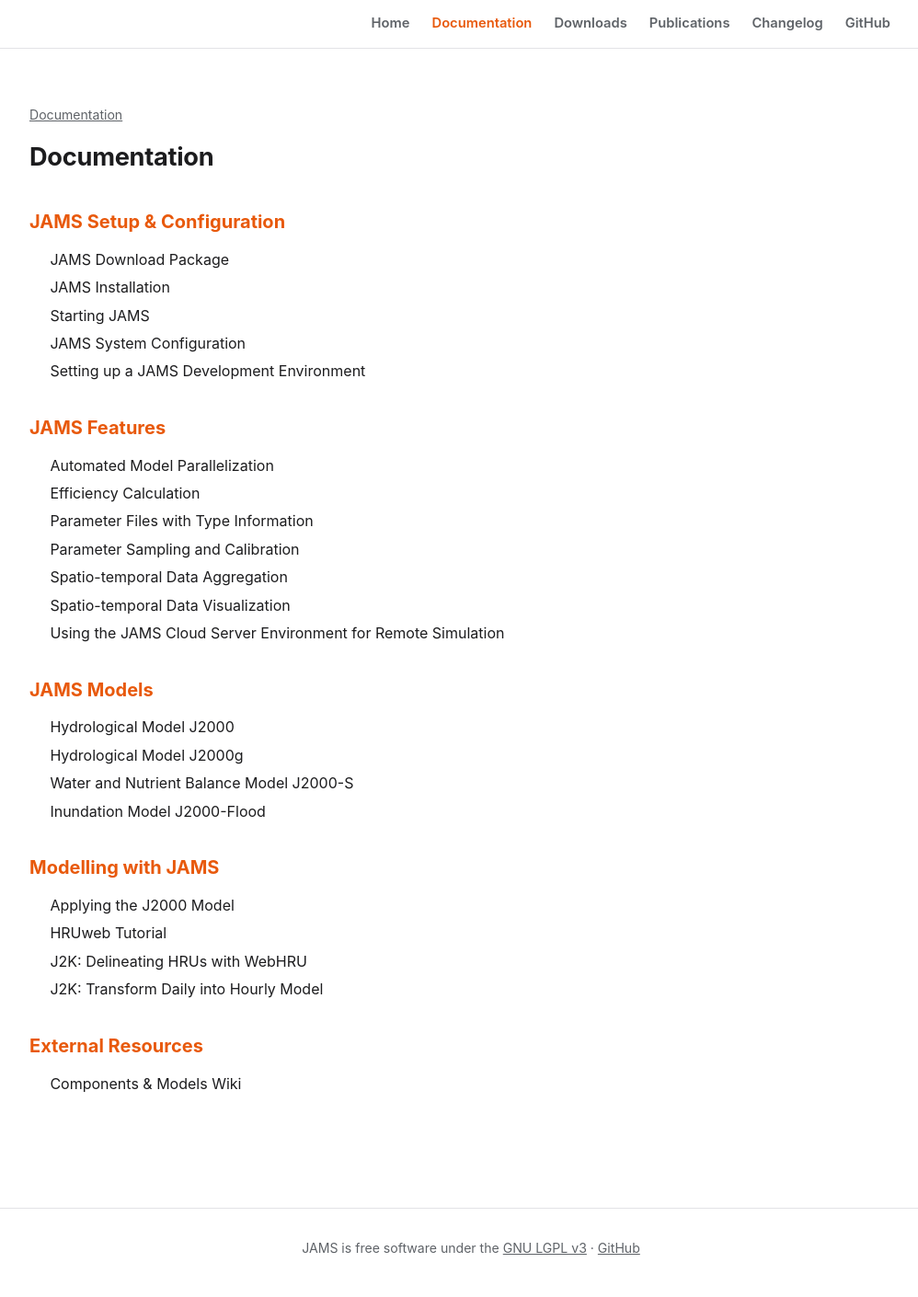
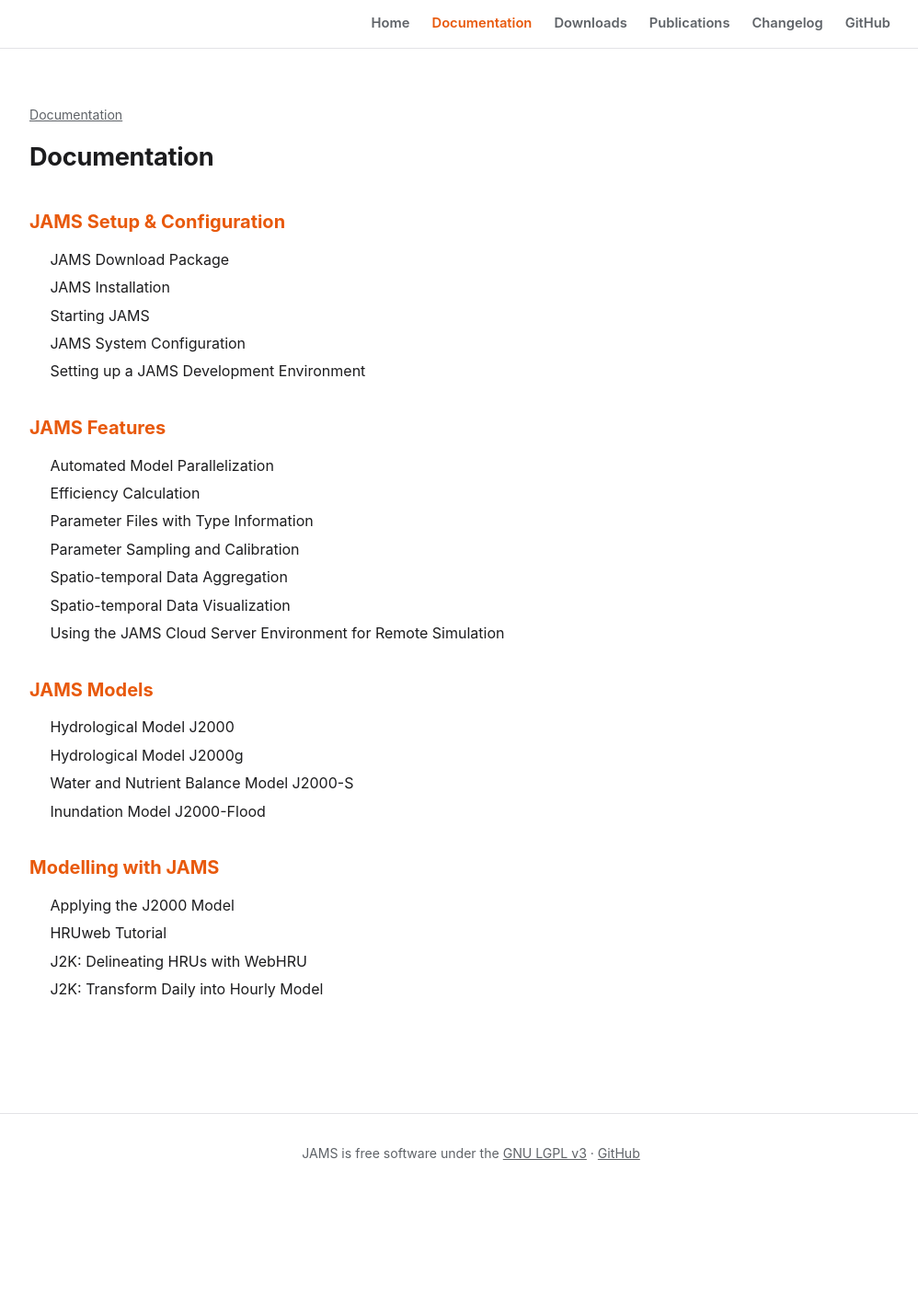
Before and after one commit to jamsframework/jamsframework.github.io, a Jekyll site: the page built from documentation/index.md, in a window 1280 px wide. Shown: the whole page at 92% size, without its empty margins (128-1126 px from the left). Built offline with Jekyll 4.4.1, drawn with Linux system fonts in a browser that asks for light colours; after the commit the page ends 1307 px from its top, so only the background shows below that.

Commit message:
Remove External Resources section from documentation index
Co-Authored-By: Claude Sonnet 5 <noreply@anthropic.com>

```diff
--- a/documentation/index.md
+++ b/documentation/index.md
@@ -46,10 +46,3 @@ title: Documentation
     <li><a href="{{ '/documentation/modelling-with-jams/j2k-transform-daily-into-hourly-model/' | relative_url }}">J2K: Transform Daily into Hourly Model</a></li>
   </ul>
 </div>
-
-<div class="doc-index-group">
-  <h2>External Resources</h2>
-  <ul>
-    <li><a href="http://jams.uni-jena.de/jamswiki">Components &amp; Models Wiki</a></li>
-  </ul>
-</div>
```
